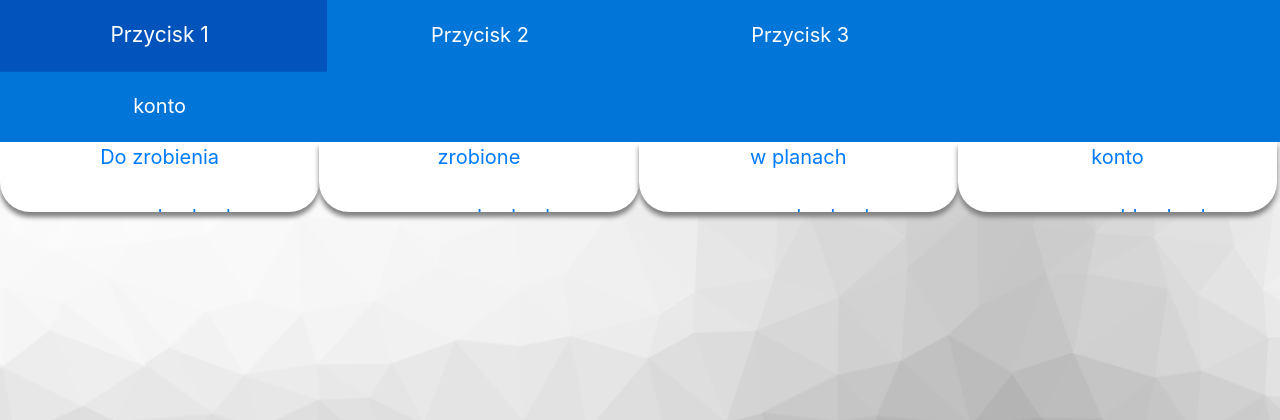
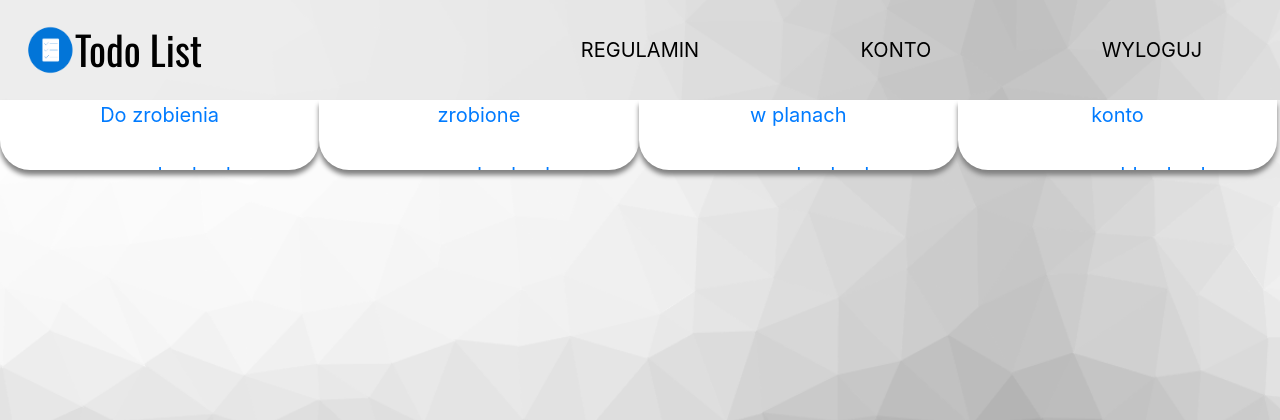
Before and after one commit to JakubC0401/projektG-owaniaHTML, a PHP site: page /mainpage.php in a window 1280 px wide. Shown: the top 420 px of the page. Run offline with PHP 8.4, Linux system fonts and the light colour scheme; some libraries are stand-ins or nearby versions.

Commit message:
Nowy header na mainpage

```diff
--- a/mainpage.php
+++ b/mainpage.php
@@ -17,15 +17,20 @@
     <script src="https://stackpath.bootstrapcdn.com/bootstrap/4.3.1/js/bootstrap.min.js" integrity="sha384-JjSmVgyd0p3pXB1rRibZUAYoIIy6OrQ6VrjIEaFf/nJGzIxFDsf4x0xIM+B07jRM" crossorigin="anonymous"></script>
     <script src="//maxcdn.bootstrapcdn.com/bootstrap/3.3.0/js/bootstrap.min.js"></script>
     <script src="//code.jquery.com/jquery-1.11.1.min.js"></script>
+    <div class="test">
+        <header class="siteLogo">
+          <img src="Pagelogo.png" width="50px" height="50px">
+          <a href="index.php" style="text-decoration: none; color: black"><h1>Todo List</h1></a>
+        </header>
+        <div>
+        <ul class="mainpageheader">
+            <li><a href="link">REGULAMIN</a></li>
+            <li><a href="link">KONTO</a></li>
+            <li><a href="link">WYLOGUJ</a></li>
+        </nav>
+        </div>
+    </div>
 
-    <div >
-        <ul class="mainpageheader">
-            <li><a href="link" class="AnimateButton">Przycisk 1</a></li>
-            <li><a href="link" class="AnimateButton">Przycisk 2</a></li>
-            <li><a href="link" class="AnimateButton">Przycisk 3</a></li>
-            <li><a href="link" class="AnimateButton">konto</a></li>
-        </nav>
-    </div>
     <div class="menu">
         <nav>
         <ul class="NotesNav">
--- a/style.css
+++ b/style.css
@@ -18,20 +18,32 @@ html, body{
   color:rgb(194, 0, 0);
   font-size: 12px;
 }
-.siteLogo
+
+.test
 {
     text-align: left;
     margin-left: 0;
     margin-right: 0;
     background:rgba(78, 78, 78, 0.1);
-    padding: 15px;
     width:100%;
+    float:left;
+    height:100px;
+}
+
+.siteLogo
+{
+  padding: 25px;
+  margin-left: 0;
+  margin-right: 0;
+  width:40%;
+  float:left;
+  height: 100%;
 }
 
 .siteLogo > img{
   float:left;
-    width:50px;
-    height:50px;
+  margin:auto;
+  display:block;
 }
 
 .footer
@@ -171,39 +183,35 @@ h1{
   }
   .mainpageheader
 {
-
+  height: 100%;
   display: block;
-    background-color:#0275d8;
   float: left;
-    width: 100%;
+  width: 60%;
   padding:0;
   margin:0;
   list-style:none;
-    border-bottom: 1px #0353bd;
 
 }
 .mainpageheader > li > a
 {
-    height: 70px;
+  height: 100px;
   display: block;
   float: left;
   text-align: center;
   font-size: 20px;
-    width:24.945%;
+  width:33.33%;
+  Line-height:100px;
   text-decoration: none;
-    color:white;
-    background-color:#0275d8;
-    margin: 0px 1px 1px 0px;
-    display: flex;
-    justify-content: center;
-    align-items: center;
+  color:black;
 }
+
 .mainpageheader > li > a:hover
 {
   color:white;
-    background-color:#0353bd;
+  background:rgba(78, 78, 78, 0.1);
   text-decoration: none;
 }
+
 
   .AnimateButton
   {
```
Lines whose indentation alone changed are shown as unchanged.
